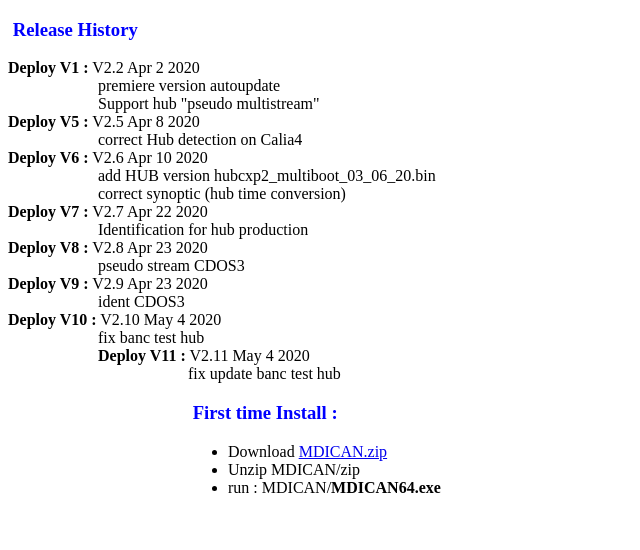
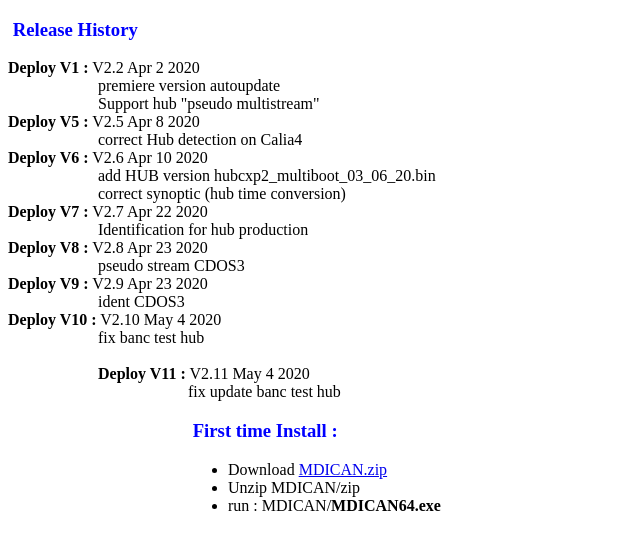
Before and after one commit to xcs400/mdican-update, a website: page index.html in a window 1280 px wide. Shown: the whole page, without its empty margins (0-640 px from the left). Drawn offline with Linux system fonts and the light colour scheme.

Commit message:
Update index.html

```diff
--- a/index.html
+++ b/index.html
@@ -32,10 +32,9 @@
 <div><strong>Deploy V9 :</strong> V2.9 Apr 23 2020&nbsp;</div>
 <div style="padding-left: 90px;">ident CDOS3 </div>
 <div><strong>Deploy V10 :</strong> V2.10 May 4 2020&nbsp;</div>
-<div style="padding-left: 90px;">fix banc test hub<div>
+<div style="padding-left: 90px;">fix banc test hub<div><br>
 <div><strong>Deploy V11 :</strong> V2.11 May 4 2020&nbsp;</div>
 <div style="padding-left: 90px;">fix update banc test hub<div>
-
 
 
 
```
